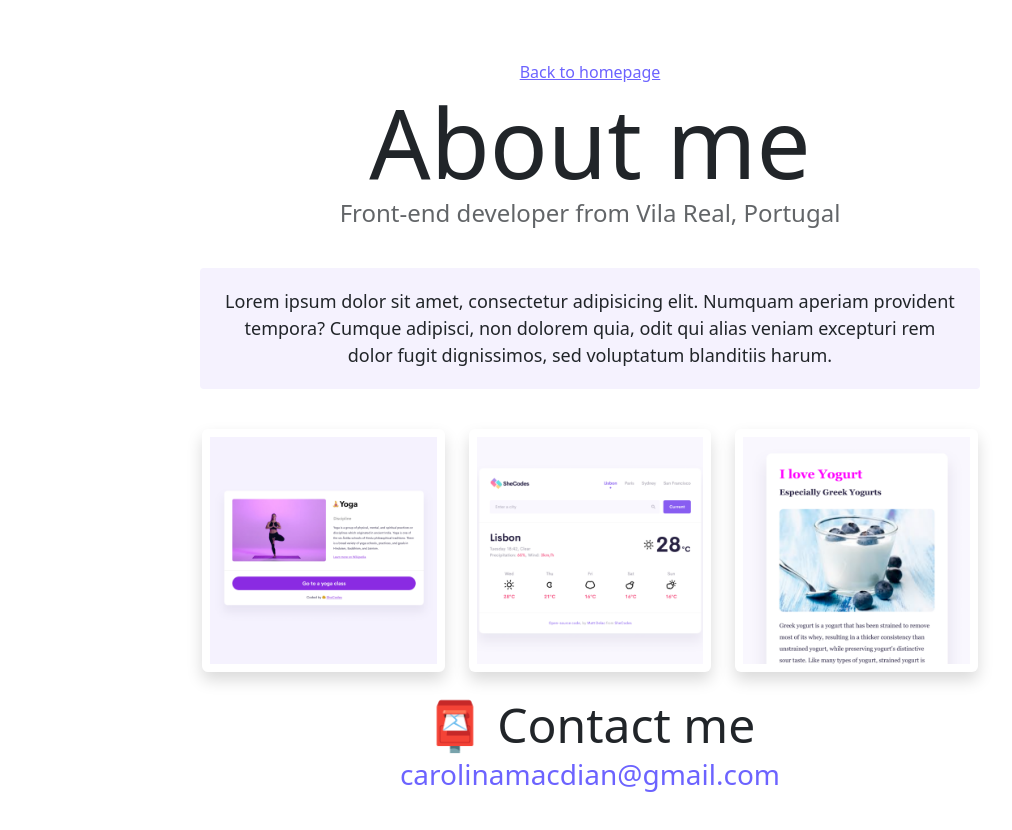
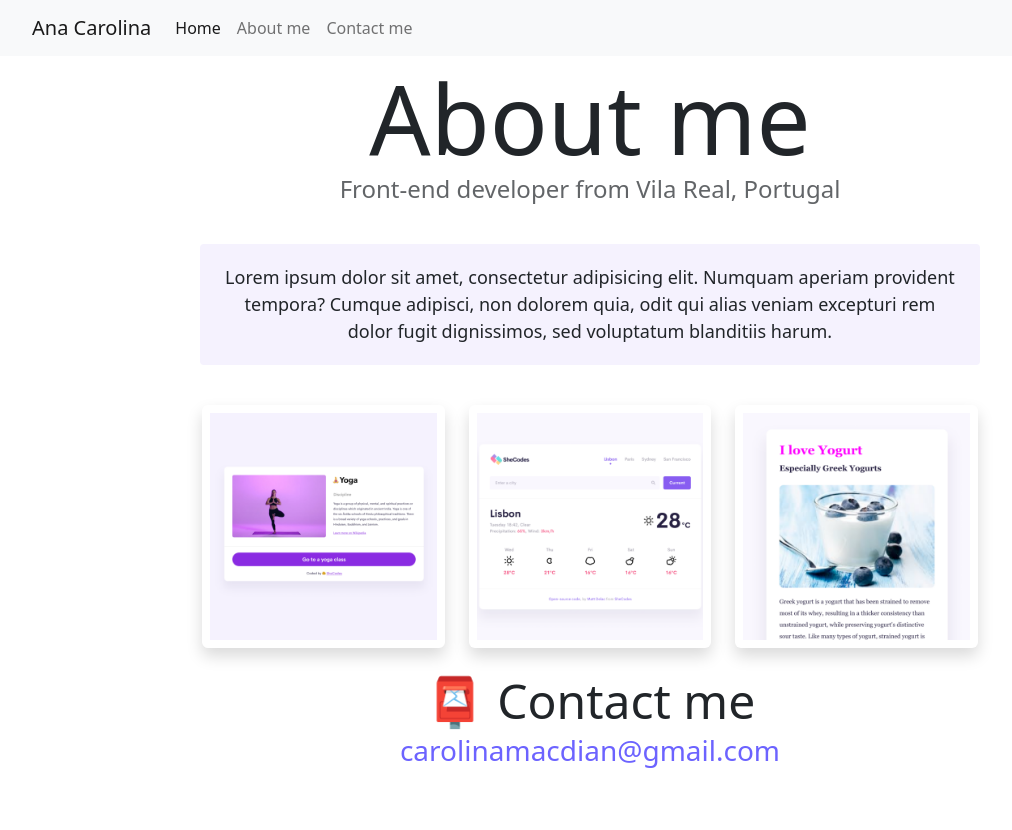
Before and after one commit to CarolinaMacdian/portfolio_homework, a plain HTML site: page about.html in a window 1280 px wide. Shown: the whole page, without its empty margins (50-1062 px from the left). Drawn offline with nearby package versions, Linux system fonts and the light colour scheme.

Commit message:
Navbar creation

```diff
--- a/about.html
+++ b/about.html
@@ -1,29 +1,86 @@
+<!-- @format -->
+
 <!DOCTYPE html>
 <html lang="en">
   <head>
     <meta charset="UTF-8" />
-        <meta http-equiv="X-UA-Compatible" content="IE=edge" />
-        <meta name="viewport" content="width=device-width, initial-scale=1.0" />
+    <meta
+      http-equiv="X-UA-Compatible"
+      content="IE=edge" />
+    <meta
+      name="viewport"
+      content="width=device-width, initial-scale=1.0" />
     <link
       href="https://cdn.jsdelivr.net/npm/bootstrap@5.2.3/dist/css/bootstrap.min.css"
       rel="stylesheet"
       integrity="sha384-rbsA2VBKQhggwzxH7pPCaAqO46MgnOM80zW1RWuH61DGLwZJEdK2Kadq2F9CUG65"
-            crossorigin="anonymous"
-        />
-        <link rel="stylesheet" href="style.css" />
-        <title>About [Your name]</title>
+      crossorigin="anonymous" />
+    <link
+      rel="stylesheet"
+      href="style.css" />
+    <title>About Ana Carolina</title>
   </head>
   <body>
-        <a href="index.html" class="homepage-link">Back to homepage</a>
+    <nav class="navbar navbar-expand-lg navbar-light bg-light fixed-top">
+      <div class="container">
+        <a
+          class="navbar-brand"
+          href="/"
+          title="Homepage"
+          >Ana Carolina</a
+        >
+        <button
+          class="navbar-toggler"
+          type="button"
+          data-bs-toggle="collapse"
+          data-bs-target="#navbarNav"
+          aria-controls="navbarNav"
+          aria-expanded="false"
+          aria-label="Toggle navigation">
+          <span class="navbar-toggler-icon"></span>
+        </button>
+        <div
+          class="collapse navbar-collapse"
+          id="navbarNav">
+          <ul class="navbar-nav">
+            <li class="nav-item">
+              <a
+                class="nav-link active"
+                aria-current="page"
+                href="/"
+                tilte="Homepage"
+                >Home</a
+              >
+            </li>
+            <li class="nav-item">
+              <a
+                class="nav-link"
+                href="/about.html"
+                title="About Ana Carolina"
+                >About me</a
+              >
+            </li>
+            <li class="nav-item">
+              <a
+                class="nav-link"
+                href="/about.html#contact"
+                title="Contact Ana Carolina"
+                >Contact me</a
+              >
+            </li>
+          </ul>
+        </div>
+      </div>
+    </nav>
     <h1>About me</h1>
     <h3>Front-end developer from Vila Real, Portugal</h3>
 
     <div class="about-paragraphs text-center">
       <p>
-                Lorem ipsum dolor sit amet, consectetur adipisicing elit.
-                Numquam aperiam provident tempora? Cumque adipisci, non dolorem
-                quia, odit qui alias veniam excepturi rem dolor fugit
-                dignissimos, sed voluptatum blanditiis harum.
+        Lorem ipsum dolor sit amet, consectetur adipisicing elit. Numquam
+        aperiam provident tempora? Cumque adipisci, non dolorem quia, odit qui
+        alias veniam excepturi rem dolor fugit dignissimos, sed voluptatum
+        blanditiis harum.
       </p>
     </div>
 
@@ -32,27 +89,26 @@
         <div class="col-sm-4 mb-4">
           <img
             src="images/yoga.png"
-                        class="img-fluid p-2 shadow rounded"
-                    />
+            class="img-fluid p-2 shadow rounded" />
         </div>
         <div class="col-sm-4 mb-4">
           <img
             src="images/weather.png"
-                        class="img-fluid p-2 shadow rounded"
-                    />
+            class="img-fluid p-2 shadow rounded" />
         </div>
         <div class="col-sm-4 mb-4">
           <img
             src="images/yogurt.png"
-                        class="img-fluid p-2 shadow rounded"
-                    />
+            class="img-fluid p-2 shadow rounded" />
         </div>
       </div>
     </div>
 
     <div id="contact">
       <h2>📮 Contact me</h2>
-            <a href="mailto:carolinamacdian@gmail.com" class="email-link">
+      <a
+        href="mailto:carolinamacdian@gmail.com"
+        class="email-link">
         carolinamacdian@gmail.com
       </a>
     </div>
@@ -60,7 +116,6 @@
     <script
       src="https://cdn.jsdelivr.net/npm/bootstrap@5.2.3/dist/js/bootstrap.bundle.min.js"
       integrity="sha384-kenU1KFdBIe4zVF0s0G1M5b4hcpxyD9F7jL+jjXkk+Q2h455rYXK/7HAuoJl+0I4"
-            crossorigin="anonymous"
-        ></script>
+      crossorigin="anonymous"></script>
   </body>
 </html>
```
Also changed, not shown: index.html (+105 -14 lines). Lines whose indentation alone changed are shown as unchanged.
